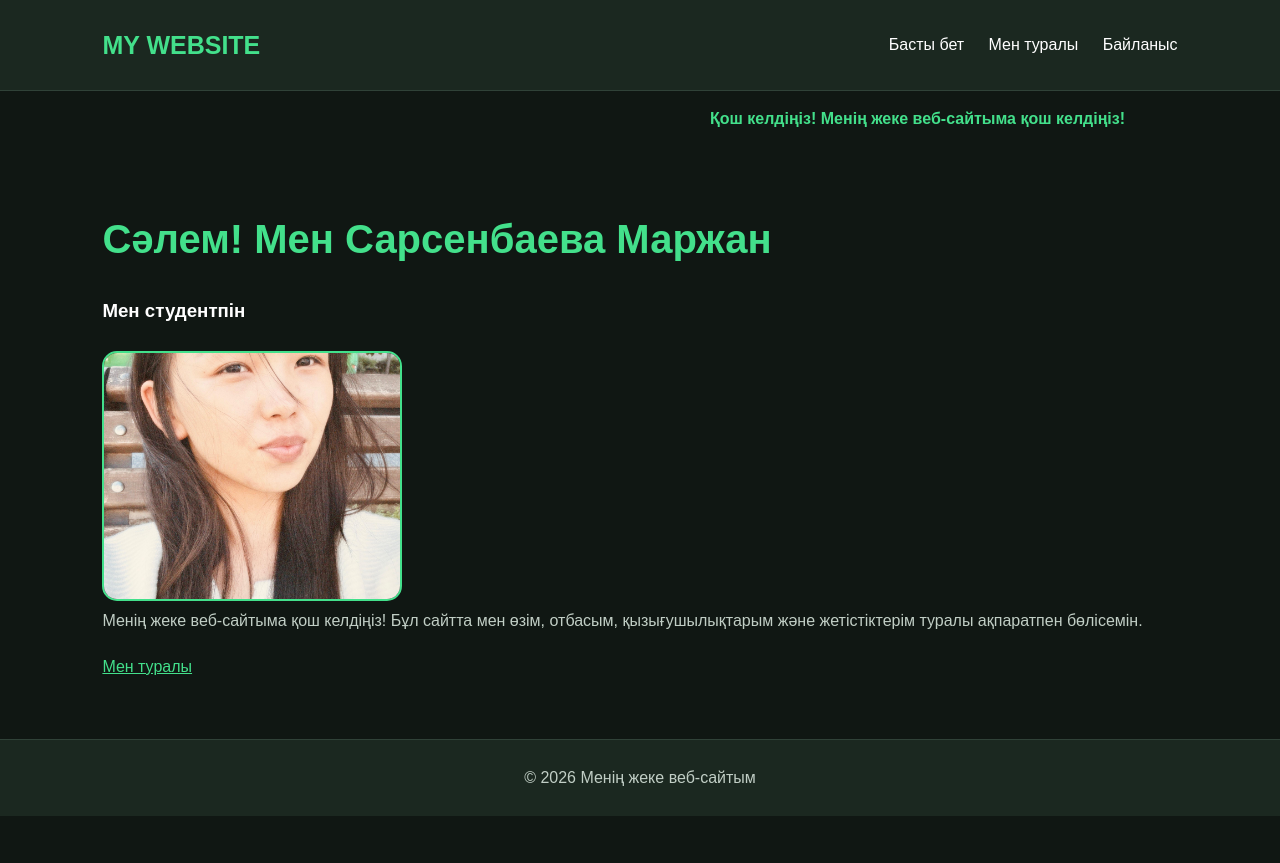
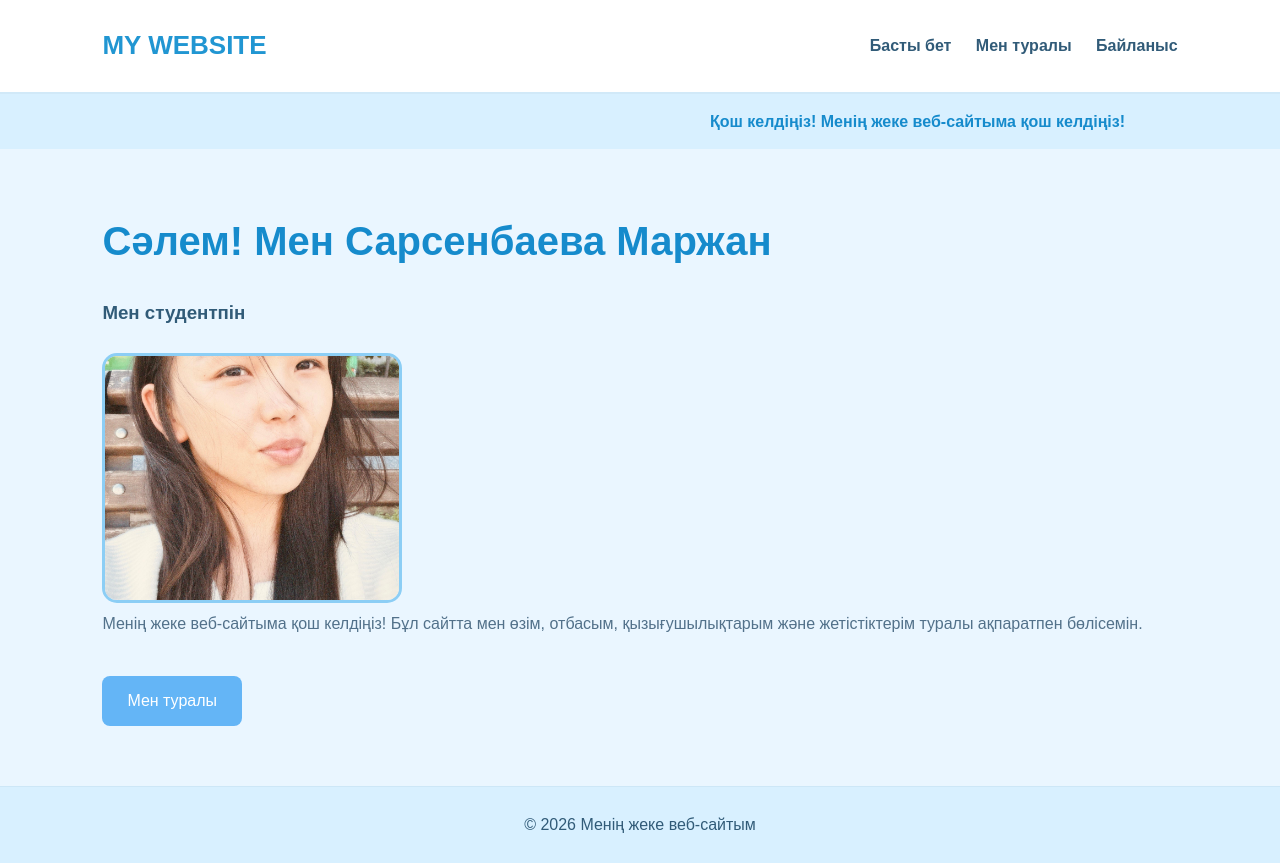
Before and after one commit to marzhoksarsenbaeeva08-dot/my-website, a plain HTML site: page index.html in a window 1280 px wide. Before the commit the page ends 816 px from the top, so only its background shows below. Drawn offline with Linux system fonts and the light colour scheme.

Commit message:
Refactor CSS styles for improved design
Updated styles for various elements, including body, header, nav, and footer. Improved color scheme and added button styles.

```diff
--- a/css/style.css
+++ b/css/style.css
@@ -1,5 +1,5 @@
 
-/* 1. Барлық элементтерге ортақ баптау */
+/* 1. Барлық элементтерге ортақ стиль */
 
 * {
     margin: 0;
@@ -7,11 +7,11 @@
     box-sizing: border-box;
 }
 
-/* 2. Сайттың негізгі дизайны */
+/* 2. Сайттың негізгі бөлігі */
 
 body {
-    background-color: #101713;
-    color: white;
+    background-color: #EAF6FF;
+    color: #24445F;
     font-family: Arial, sans-serif;
     line-height: 1.6;
 }
@@ -19,31 +19,34 @@ body {
 /* 3. Жоғарғы мәзір */
 
 header {
-    background-color: #1b2820;
+    background-color: #FFFFFF;
     padding: 25px 8%;
+
     display: flex;
     justify-content: space-between;
     align-items: center;
-    border-bottom: 1px solid #304238;
+
+    border-bottom: 2px solid #D1E9F8;
 }
 
 header h2 {
-    color: #43e08b;
-    font-size: 25px;
+    color: #2196D2;
+    font-size: 26px;
 }
 
-/* 4. Навигация */
+/* 4. Навигациялық мәзір */
 
 nav a {
-    color: white;
+    color: #315B78;
     text-decoration: none;
     margin-left: 20px;
     font-size: 16px;
+    font-weight: bold;
     transition: 0.3s;
 }
 
 nav a:hover {
-    color: #43e08b;
+    color: #2196D2;
 }
 
 /* 5. Сырғымалы мәтін */
@@ -52,7 +55,8 @@ nav a:hover {
     overflow: hidden;
     white-space: nowrap;
     padding: 15px;
-    color: #43e08b;
+    color: #168BCC;
+    background-color: #D8F0FF;
     font-weight: bold;
 }
 
@@ -81,59 +85,80 @@ main {
 
 main h1 {
     font-size: 40px;
-    color: #43e08b;
+    color: #168BCC;
     margin-bottom: 25px;
 }
 
 main h2 {
-    color: #43e08b;
+    color: #218BC5;
     margin-bottom: 15px;
 }
 
 main h3 {
     margin-bottom: 10px;
+    color: #315B78;
 }
 
 main p {
-    color: #c1cec5;
+    color: #52718A;
     margin-bottom: 20px;
 }
 
-/* 7. Бөлімдер */
+/* 7. Ақ түсті бөлімдер */
 
 section {
-    background-color: #1b2820;
+    background-color: #FFFFFF;
     padding: 25px;
     margin-bottom: 25px;
-    border-radius: 12px;
-    border: 1px solid #304238;
+    border-radius: 15px;
+    border: 1px solid #CDE7F7;
+    box-shadow: 0 4px 12px rgba(50, 130, 180, 0.08);
 }
 
 /* 8. Суреттер */
 
 img {
     max-width: 100%;
-    border-radius: 12px;
+    border-radius: 15px;
 }
 
-/* 9. Сілтемелер */
-
-a {
+.my-photo {
+    width: 300px;
+    height: 250px;
+    object-fit: cover;
+    border: 3px solid #8CCEF5;
+    margin-top: 15px;
     transition: 0.3s;
 }
 
-main a {
-    color: #43e08b;
+.my-photo:hover {
+    transform: scale(1.05);
+}
+
+/* 9. Батырмалар мен сілтемелер */
+
+.button {
+    display: inline-block;
+    padding: 12px 25px;
+    background-color: #64B5F6;
+    color: white;
+    text-decoration: none;
+    border-radius: 8px;
+    margin-top: 20px;
+}
+
+.button:hover {
+    background-color: #2196D2;
 }
 
 /* 10. Төменгі бөлік */
 
 footer {
-    background-color: #1b2820;
+    background-color: #D8F0FF;
     text-align: center;
     padding: 25px;
-    color: #c1cec5;
-    border-top: 1px solid #304238;
+    color: #315B78;
+    border-top: 1px solid #CDE7F7;
 }
 
 /* 11. Телефонға бейімдеу */
@@ -163,22 +188,9 @@ footer {
     main h1 {
         font-size: 30px;
     }
+
+    .my-photo {
+        width: 230px;
+        height: 220px;
+    }
 }
-
-/* Суреттердің дизайны */
-
-.my-photo {
-    width: 300px;
-    height: 250px;
-    object-fit: cover;
-    border-radius: 15px;
-    border: 2px solid #43e08b;
-    margin-top: 15px;
-    transition: 0.3s;
-}
-
-/* Тінтуірді суретке апарғанда */
-
-.my-photo:hover {
-    transform: scale(1.05);
-}
```
